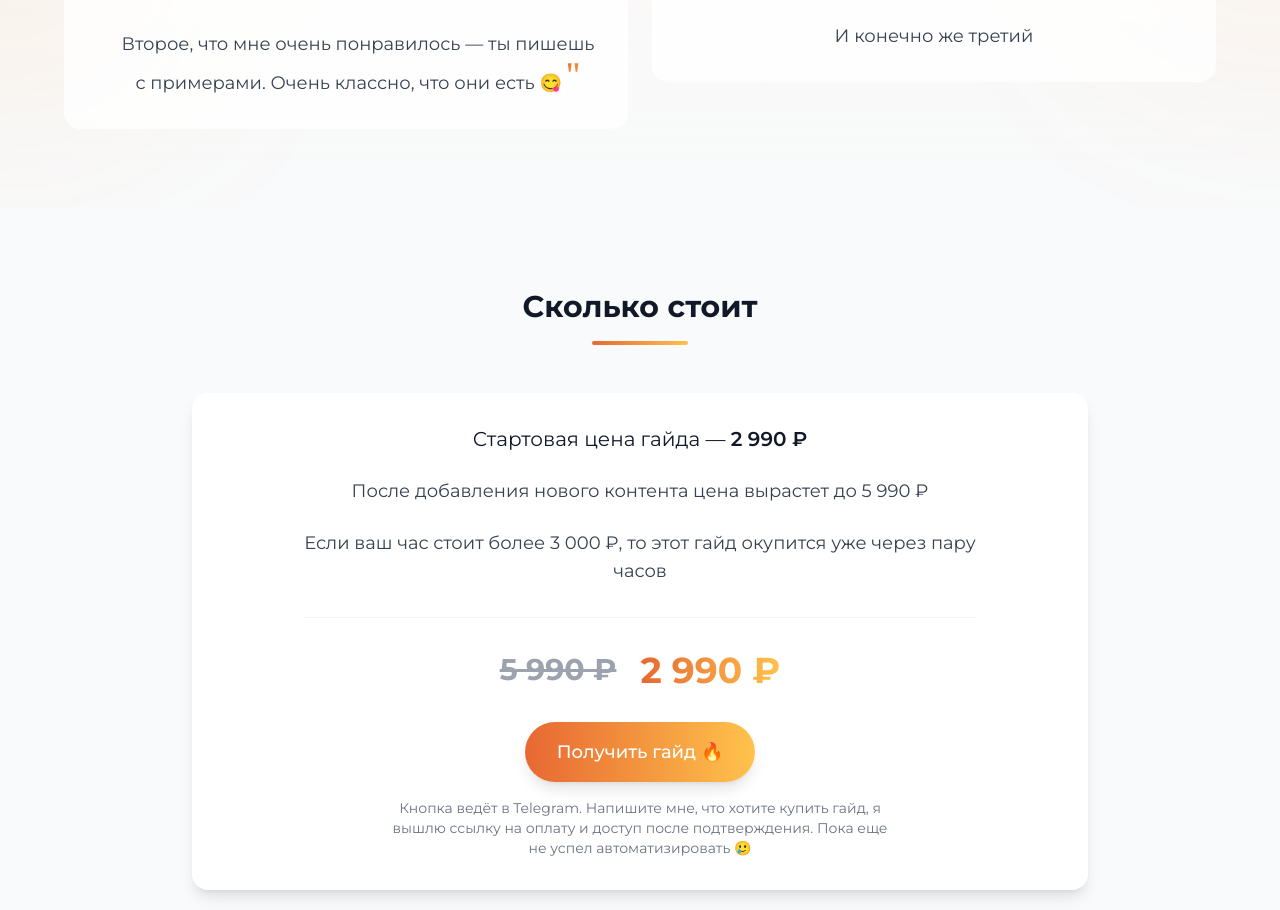
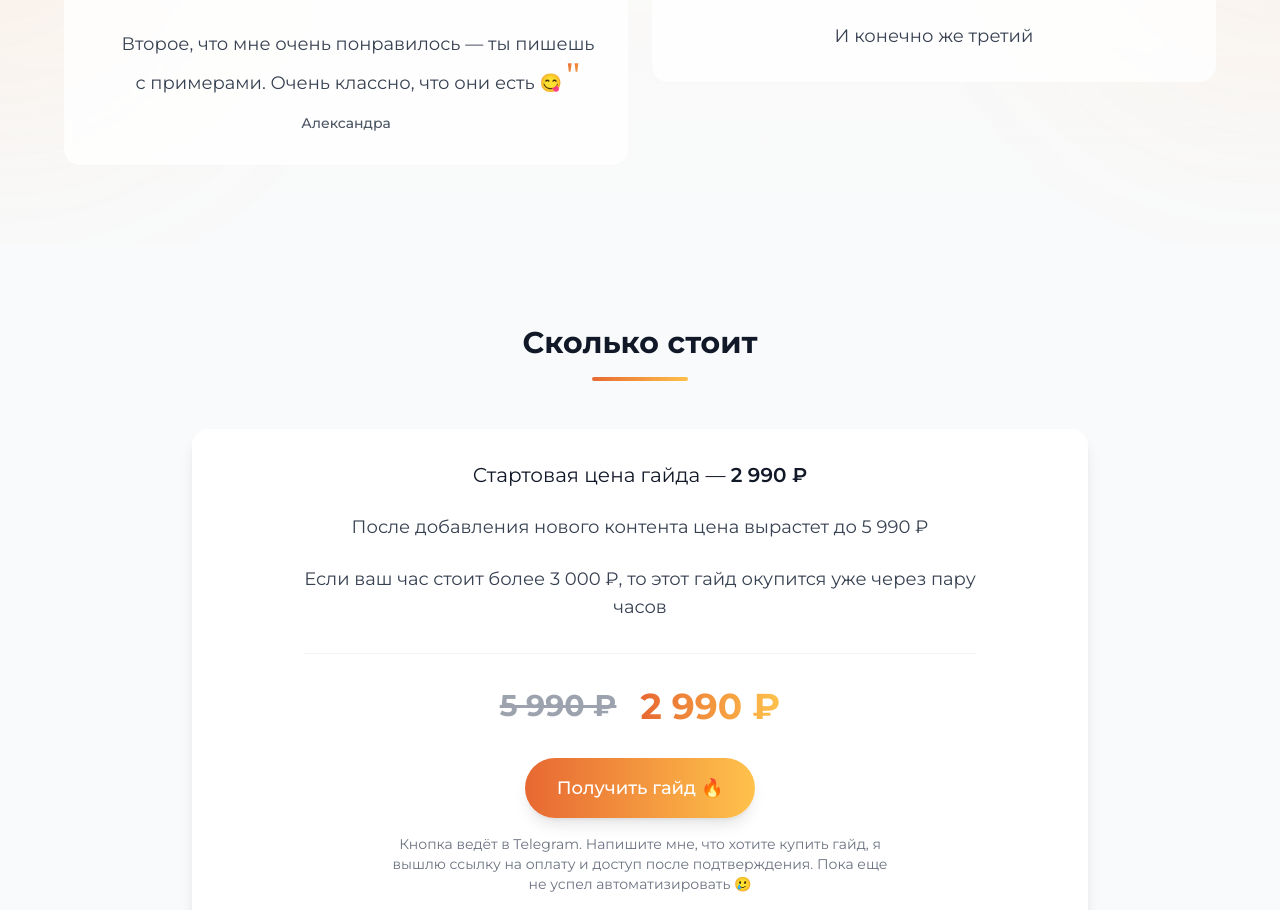
Before and after one commit to RaiconY/aiLanding, a React (Vite) app: page / in a window 1280 px wide. Shown: the part 10528-11438 px from the top of the page. Built offline with nearby package versions, Linux system fonts and the light colour scheme.

Commit message:
Updated Testimonials.tsx

```diff
--- a/src/components/Testimonials.tsx
+++ b/src/components/Testimonials.tsx
@@ -6,7 +6,7 @@ const Testimonials: React.FC = () => {
   const testimonials = [
     {
       text: "Во-первых, это отдельное эстетическое удовольствие, которое я получаю от всего, к чему ты прикасаешься\n\nПотому что то, что ты делаешь — это правда очень красиво и очень структурно\n\nВторое, что мне очень понравилось — ты пишешь с примерами. Очень классно, что они есть 😋",
-      author: ""
+      author: "Александра"
     },
     {
       text: "А тут будет второй отзыв",
```
